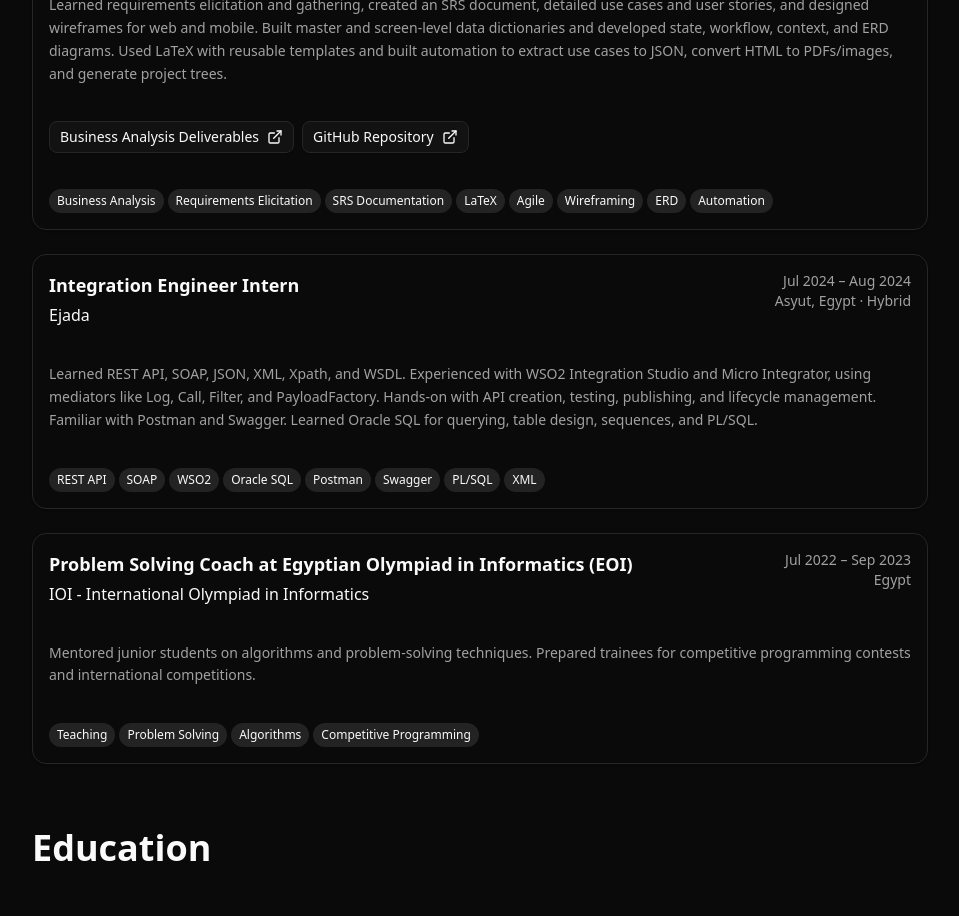
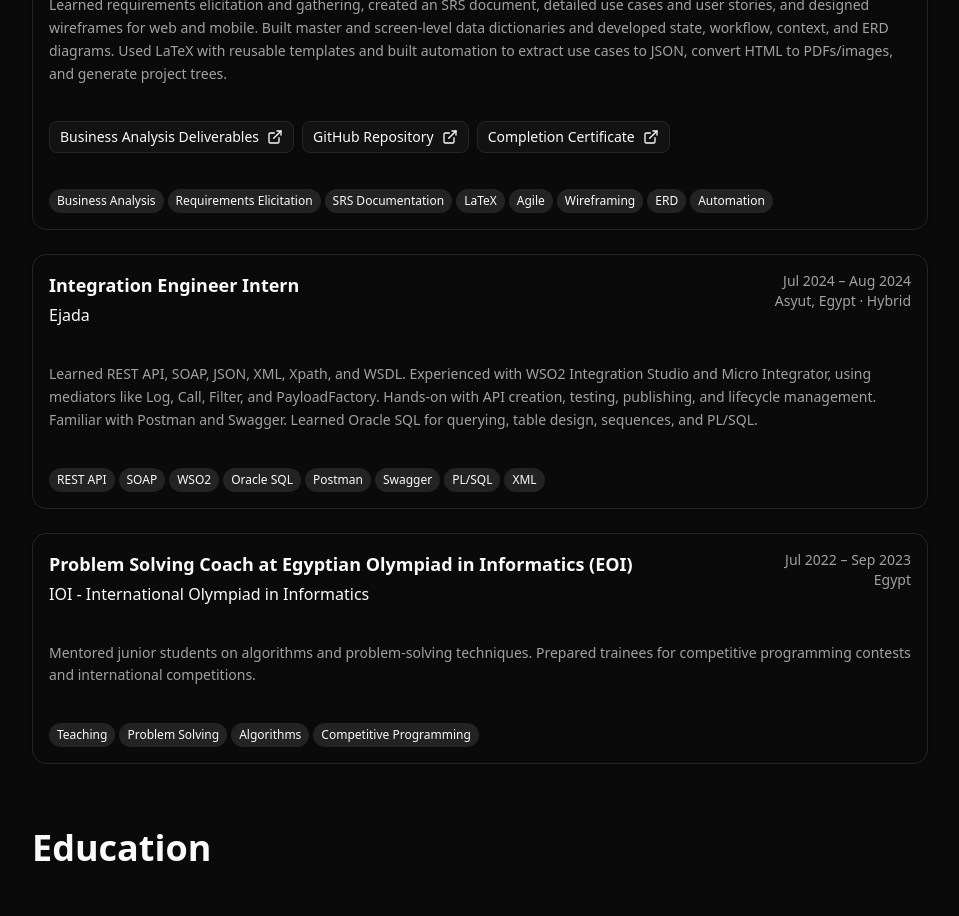
Before and after one commit to TryOmar/TryOmar.me, a Next.js app: page / in a window 1280 px wide. Shown: the part 1980-2896 px from the top of the page, without its empty margins (160-1119 px from the left). Built offline with nearby package versions, Linux system fonts and the light colour scheme; no server answers.

Commit message:
feat: add completion certificate link to Experience component
- Included a new link to the Completion Certificate in the Experience component to provide additional resources for users.

```diff
--- a/components/experience.tsx
+++ b/components/experience.tsx
@@ -14,7 +14,8 @@ const experiences = [
     type: "internship",
     links: [
       { name: "Business Analysis Deliverables", url: "https://tryomar.github.io/Vacation-System/" },
-      { name: "GitHub Repository", url: "https://github.com/TryOmar/Vacation-System" }
+      { name: "GitHub Repository", url: "https://github.com/TryOmar/Vacation-System" },
+      { name: "Completion Certificate", url: "https://drive.google.com/file/d/1t74b4pkQBxFHD2J5BzhYXWkQ3nyobdeK/view" }
     ],
     isConnected: true,
     isFirst: true
```
